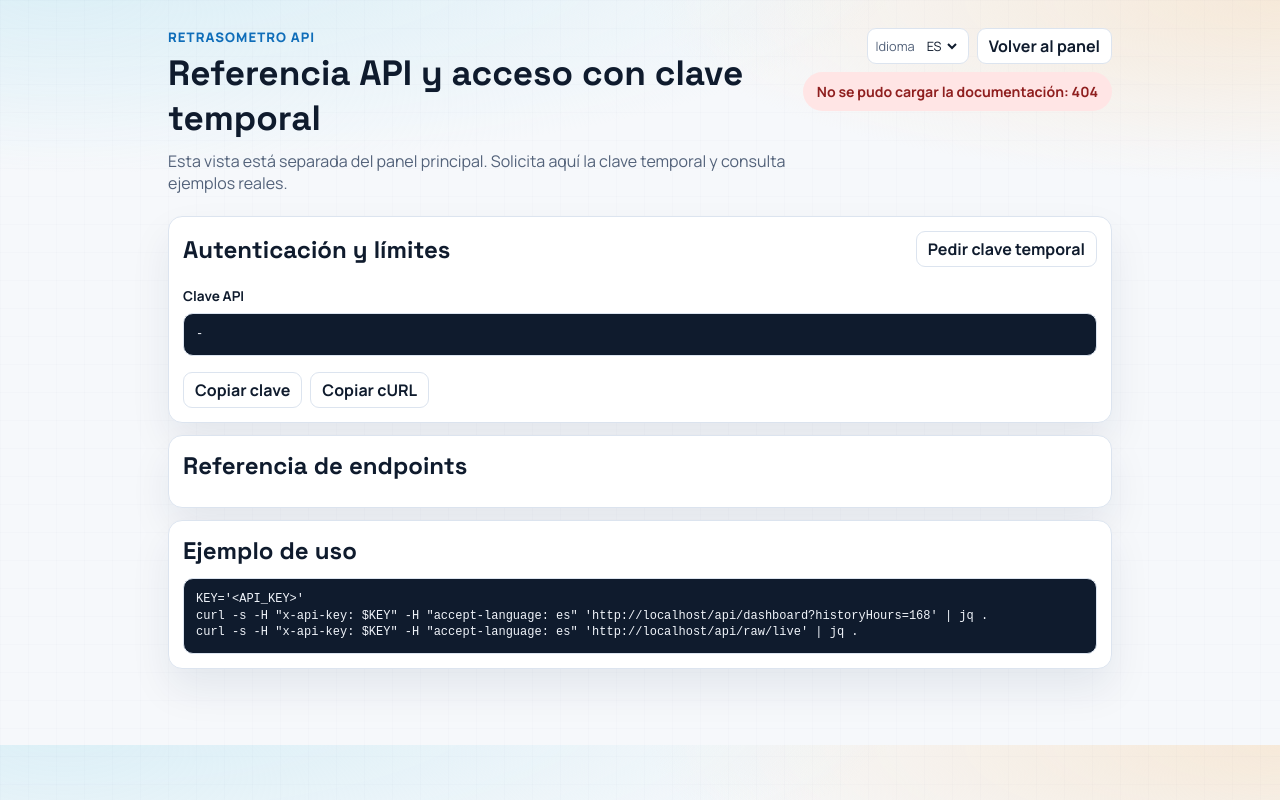
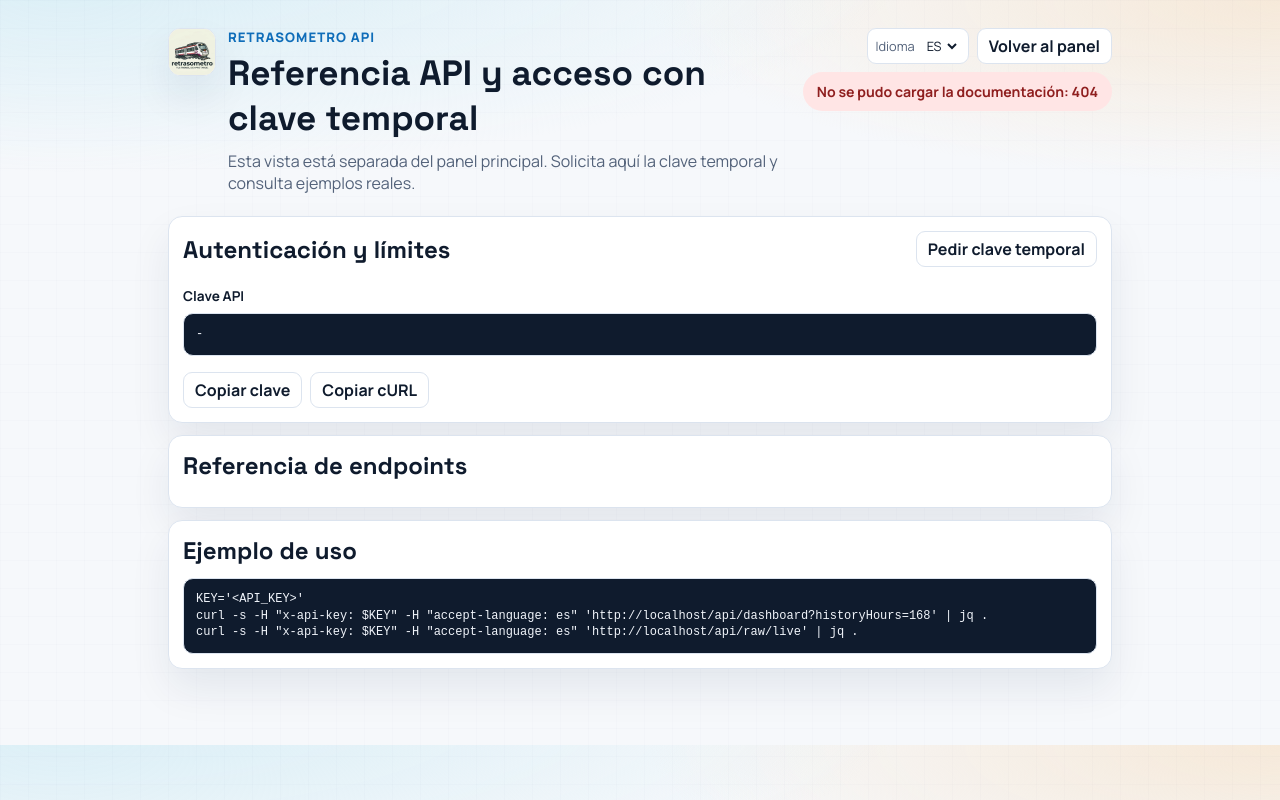
Before and after one commit to Poiki/retrasometro, a website: page public/api-docs.html in a window 1280 px wide. Drawn offline with Linux system fonts and the light colour scheme; no server answers.

Commit message:
Add CC BY-NC license, Ko-fi widget, and logo asset structure

```diff
--- a/public/api-docs.html
+++ b/public/api-docs.html
@@ -4,18 +4,26 @@
     <meta charset="UTF-8" />
     <meta name="viewport" content="width=device-width, initial-scale=1.0" />
     <title>retrasometro · API</title>
+    <link rel="icon" type="image/webp" href="/assets/logos/favicons/icon.webp" />
+    <link rel="icon" type="image/x-icon" href="/assets/logos/favicons/icon.ico" />
     <link rel="stylesheet" href="/styles.css" />
   </head>
   <body>
     <div class="bg-grid"></div>
     <main class="container docs-page">
       <header class="hero docs-hero">
+        <div class="hero-brand">
+          <picture class="brand-mark">
+            <source srcset="/assets/logos/primary/logo.webp" type="image/webp" />
+            <img src="/assets/logos/primary/logo.jpg" alt="Logo de retrasometro" />
+          </picture>
           <div>
             <p class="kicker" id="docs-kicker">retrasometro API</p>
             <h1 id="docs-title">Referencia API y acceso con clave temporal</h1>
             <p class="subtitle" id="docs-subtitle">
               Esta vista está separada del panel principal. Aquí puedes solicitar y gestionar tu clave.
             </p>
+          </div>
         </div>
 
         <div class="hero-side">
@@ -67,6 +75,25 @@
       </section>
     </main>
 
+    <script src="https://storage.ko-fi.com/cdn/scripts/overlay-widget.js"></script>
+    <script>
+      (function initKofiWidget() {
+        const storedLang = localStorage.getItem("retrasometro_lang") ?? localStorage.getItem("renfe_lang");
+        const browserLang = (navigator.language || "").toLowerCase();
+        const lang = storedLang === "en" ? "en" : storedLang === "es" ? "es" : browserLang.startsWith("en") ? "en" : "es";
+        const buttonText = lang === "en" ? "Support me" : "Apóyame";
+
+        if (window.kofiWidgetOverlay && typeof window.kofiWidgetOverlay.draw === "function") {
+          window.kofiWidgetOverlay.draw("mrpoiki", {
+            type: "floating-chat",
+            "floating-chat.position": "left",
+            "floating-chat.donateButton.text": buttonText,
+            "floating-chat.donateButton.background-color": "#323842",
+            "floating-chat.donateButton.text-color": "#fff",
+          });
+        }
+      })();
+    </script>
     <script type="module" src="/api-docs.js"></script>
   </body>
 </html>
--- a/public/styles.css
+++ b/public/styles.css
@@ -54,6 +54,30 @@ body {
   gap: 12px;
   align-items: end;
   margin-bottom: 22px;
+}
+
+.hero-brand {
+  display: flex;
+  align-items: flex-start;
+  gap: 12px;
+}
+
+.brand-mark {
+  flex: 0 0 auto;
+  width: 54px;
+  height: 54px;
+  border-radius: 12px;
+  overflow: hidden;
+  border: 1px solid var(--line);
+  box-shadow: var(--shadow);
+  background: #fff;
+}
+
+.brand-mark img {
+  width: 100%;
+  height: 100%;
+  object-fit: cover;
+  display: block;
 }
 
 .hero-side {
@@ -300,6 +324,11 @@ h1 {
 
 .docs-hero {
   align-items: flex-start;
+}
+
+.docs-hero .brand-mark {
+  width: 48px;
+  height: 48px;
 }
 
 .docs-panel {
@@ -752,6 +781,10 @@ th {
     align-items: flex-start;
   }
 
+  .hero-brand {
+    align-items: center;
+  }
+
   .hero-side {
     justify-items: stretch;
     width: 100%;
```
Also changed, not shown: public/index.html (+27 -0 lines), README.md, public/assets/logos/favicons/icon.ico (added), public/assets/logos/favicons/icon.webp (added), public/assets/logos/primary/logo.jpg (added), public/assets/logos/primary/logo.webp (added), 3 other files. Lines whose indentation alone changed are shown as unchanged.
